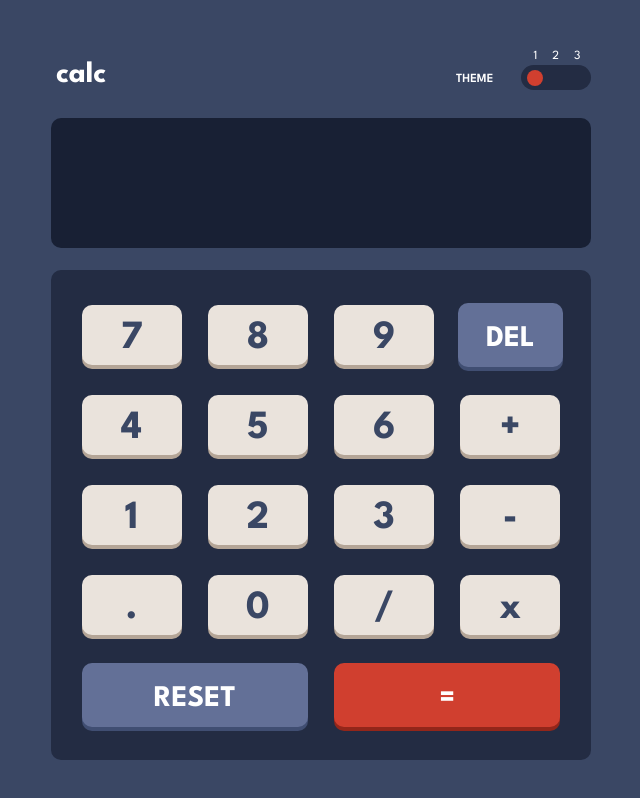
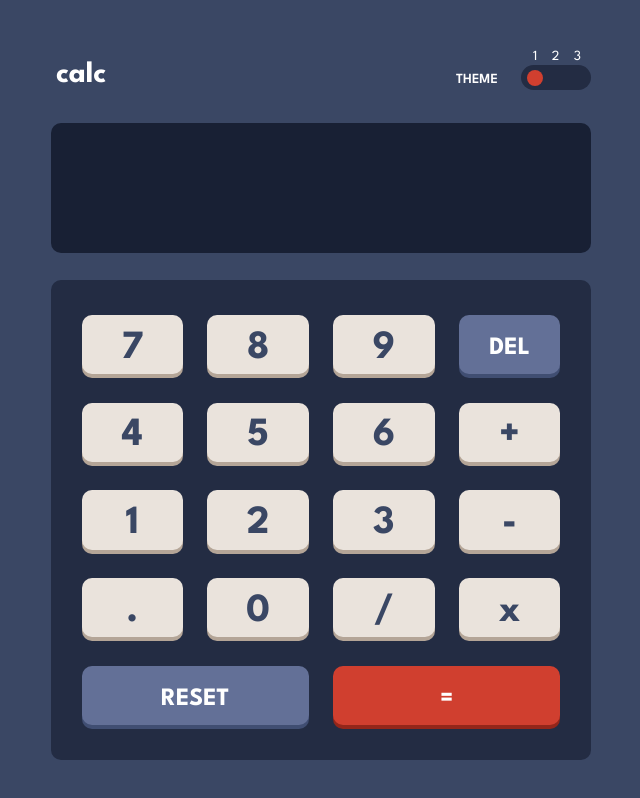
Before and after one commit to CJFaulkner04/CalculatorApp, a plain HTML site: page index.html in a window 1280 px wide. Shown: the whole page, without its empty margins (319-959 px from the left). Drawn offline with Linux system fonts and the light colour scheme.

Commit message:
DID IT WORK

```diff
--- a/styles.css
+++ b/styles.css
@@ -80,12 +80,12 @@ section{
     width: 140px;
     justify-content: space-between;
     align-items: end;
-    font-size: 12.5px;
+    font-size: 14px;
     margin-bottom: 0px;
 }
 
 .theme-selector h1{
-    font-size: 12.5px;
+    font-size: 14px;
     font-weight: 550;
     margin-bottom: 10.5px;
     height: 12px;
@@ -158,7 +158,7 @@ section{
     display: flex;
     justify-content: center;
     align-items: center;
-    height: 435px;
+    height: 425px;
     border-radius: 10px;
     padding: 27.5px 25px;
 }
@@ -168,7 +168,7 @@ section{
     place-items: center;
     grid-template-columns: repeat(4, 1fr);
     grid-template-rows: repeat(5, 1fr);
-    gap: 15px;
+    gap: 13px;
     height: 100%;
     width: 100%;
     padding: 0px;
@@ -196,11 +196,11 @@ section{
     background-color: hsl(225, 21%, 49%);
     display: flex;
     justify-content: center;
-    font-size: 30px;
+    font-size: 25px;
     font-weight: bold;
     align-items: center;
-    width: 95%;
-    height: 75%;
+    width: 90%;
+    height: 70%;
     padding-top: 7px;
     border-radius: 10px;
     box-shadow:0px 4px 0px 0px hsl(224, 28%, 35%);
@@ -213,11 +213,11 @@ section{
     background-color: hsl(225, 21%, 49%);
     display: flex;
     justify-content: center;
-    font-size: 30px;
+    font-size: 25px;
     font-weight: bold;
     align-items: center;
     width: 95%;
-    height: 75%;
+    height: 70%;
     padding-top: 7px;
     grid-column: 1/3;
     border-radius: 10px;
@@ -231,11 +231,11 @@ section{
     background-color: hsl(6, 63%, 50%);
     display: flex;
     justify-content: center;
-    font-size: 30px;
+    font-size: 25px;
     font-weight: bold;
     align-items: center;
     width: 95%;
-    height: 75%;
+    height: 70%;
     padding-top: 7px;
     grid-column: 3/5;
     border-radius: 10px;
```
